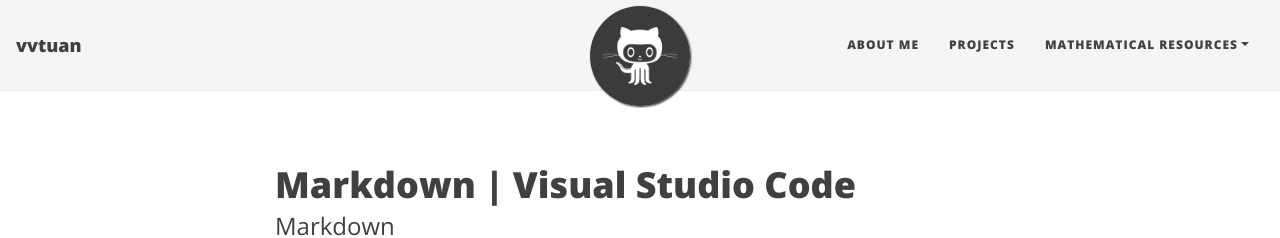
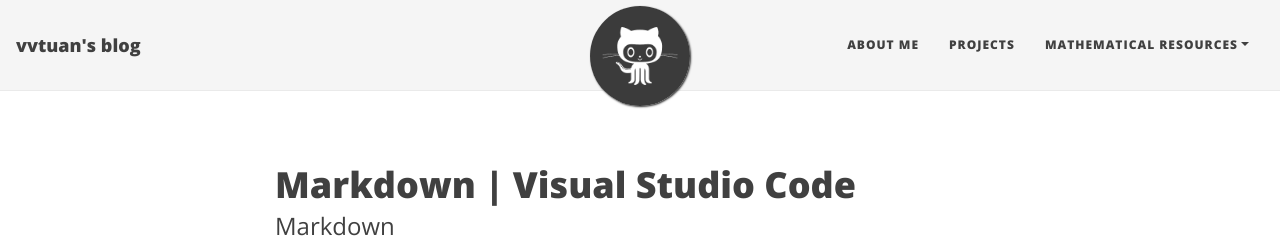
Before and after one commit to vvtuan/vvtuan.github.io, a Jekyll site: the page built from index.html, in a window 1280 px wide. Shown: the top 238 px of the page. Built offline with Jekyll 4.4.1, drawn with Linux system fonts in a browser that asks for light colours; nearby versions of some CDN libraries; the list of posts is cut into pages by our own code.

Commit message:
Update _config.yml

```diff
--- a/_config.yml
+++ b/_config.yml
@@ -2,7 +2,7 @@
 url: https://vvtuan.github.io
 
 # Name of website
-title: vvtuan
+title: vvtuan's blog
 
 # Short description of your site
 description: A virtual proof that I'm awesome
```
